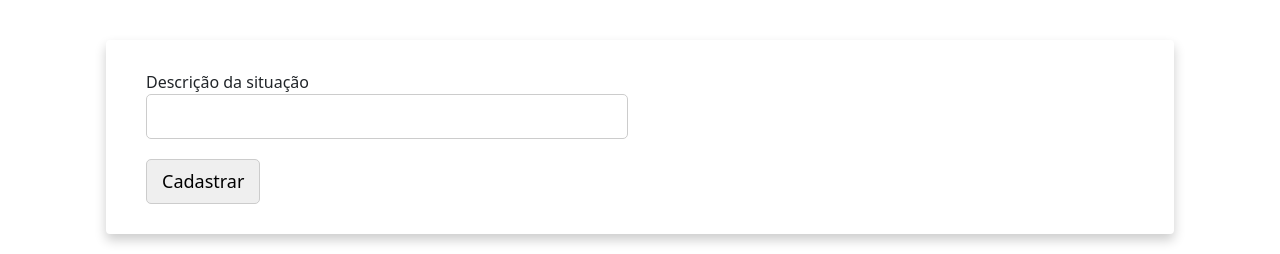
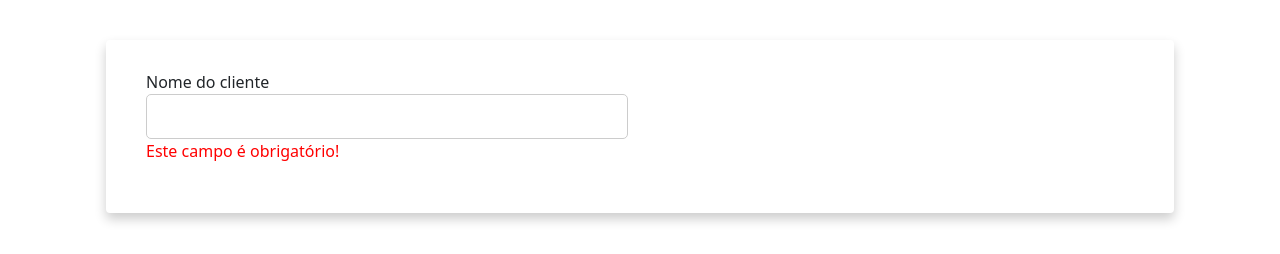
Before and after one commit to Thiago-Marinho/ApostaSquadFront, an Angular app: page /cliente in a window 1280 px wide. Both pictures are taken after a click on the button "Incluir novo cliente". Shown: the part 157-411 px from the top of the page. Built offline with nearby package versions, Linux system fonts and the light colour scheme; no server answers.

Commit message:
elaboração de mensagens de validação básicas para o frontend

```diff
--- a/src/app/components/aposta/aposta.component.html
+++ b/src/app/components/aposta/aposta.component.html
@@ -12,7 +12,10 @@
                 <div class="row justify-content-between text-left">
                     <div class="form-group col-sm-12 flex-column d-flex">
                         <label for="descricao">Descrição da aposta</label>
-                        <input type="text" name="descricao" id="descricao" [(ngModel)]="aposta.descricao" required>
+                        <input formControlName="descricao" type="text" name="descricao" id="descricao" [(ngModel)]="aposta.descricao" required>
+                        <span class="error" *ngIf="form.controls.descricao.errors">
+                            Este campo é obrigatório!
+                        </span>
                     </div>
                 </div>
                 <div class="row justify-content-between text-left">
@@ -21,15 +24,18 @@
                         <input formControlName="valor" [(ngModel)]="aposta.valor" type="number" name="valor" id="valor"  min="10" max="100" required>
                         <span class="error" *ngIf="form.controls.valor.errors">
                             Valor inválido!
-                         </span>
+                        </span>
                     </div>
                 </div>
                 <div class="row justify-content-between text-left">
                     <div class="form-group col-sm-6 flex-column d-flex">
                         <label for="idCliente">Cliente</label>
-                        <select id="idCliente" name="idCliente" [(ngModel)]="aposta.idCliente">
+                        <select formControlName="cliente" id="idCliente" name="idCliente" [(ngModel)]="aposta.idCliente">
                             <option *ngFor="let cliente of clientes" value="{{cliente.id}}">{{cliente.nome}}</option>
                         </select>
+                        <span class="error" *ngIf="form.controls.cliente.errors">
+                            Este campo é obrigatório!
+                        </span>
                     </div>
 
 
@@ -38,28 +44,36 @@
                         <select id="situacao_aposta" name="situacao_aposta" [(ngModel)]="aposta.idSituacao">
                             <option *ngFor="let situacao of situacoes" value="{{situacao.id}}">{{situacao.descricao}}</option>
                         </select>
+
                     </div>
 
                 </div>
                 <div class="row justify-content-between text-left">
                     <div class="form-group col-sm-6 flex-column d-flex">
-                        <label for="partida">Partida</label>
-                        <select (ngModelChange)="validar()" id="partida" name="partida" [(ngModel)]="partida.id">
+                        <label  for="partida">Partida</label>
+                        <select formControlName="partida" (ngModelChange)="validar()" id="partida" name="partida" [(ngModel)]="partida.id">
                             <option att-validate *ngFor="let partida of partidas" value="{{partida.id}}">{{partida.descricao}}</option>
                         </select>
+                        <span class="error" *ngIf="form.controls.partida.errors">
+                            Este campo é obrigatório!
+                        </span>
                     </div>
 
                     <div *ngIf="boolshowTimes" class="form-group col-sm-6 flex-column d-flex">
                         <label for="time">Quem vai ganhar?</label>
-                        <select [(ngModel)]="quemganha" id="time" name="time">
+                        <select formControlName="time" [(ngModel)]="quemganha" id="time" name="time">
                             <option id="opt" att-validate *ngFor="let time of timesFiltrados; let i = index;" value="{{indicesTimePartida[i]}}" onchange="validar()">{{time.nome}}</option>
                             <option value="false">Empate</option>
                         </select>
+                        <span class="error" *ngIf="form.controls.time.errors">
+                            Este campo é obrigatório!
+                        </span>
                     </div>
-                    <button type="button" (click)="validar()">Load</button>
+
                 </div>
+                <button style="width: fit-content;" class="my-submit-button" (click)="validar()">Carregar times</button>
 
-                <input [disabled]="!form.valid" id="sbmit" class="my-submit-button" type="submit" value="Cadastrar">
+                <input *ngIf="form.valid" [disabled]="!form.valid" id="sbmit" class="my-submit-button" type="submit" value="Cadastrar">
             </form>
         </div>
     </div>
--- a/src/app/components/aposta/aposta.component.ts
+++ b/src/app/components/aposta/aposta.component.ts
@@ -66,11 +66,23 @@ export class ApostaComponent implements OnInit {
     private formBuilder: FormBuilder
   ) {
     this.form = this.formBuilder.group({
-      valor: ['', [
+      valor: ['2', [
         Validators.min(10),
         Validators.max(100)
       ]
-      ]
+      ],
+      descricao: ['', [
+        Validators.required
+      ]],
+      cliente: ['', [
+
+      ]],
+      partida: ['', [
+
+      ]],
+      time: ['', [
+
+      ]]
     })
   }
 
@@ -95,8 +107,11 @@ export class ApostaComponent implements OnInit {
   }
   onSubmit(){
     if(!this.form.valid) {
-      console.log('invalid data!')
+      alert('invalid data!')
+      document.getElementById('sbmit')?.classList.add('disabled-button')
       return
+    } else {
+      document.getElementById('sbmit')?.classList.remove('disabled-button')
     }
 
     this.aposta.idCliente = Number(this.aposta.idCliente)
--- a/src/app/components/cliente/cliente.component.html
+++ b/src/app/components/cliente/cliente.component.html
@@ -8,14 +8,17 @@
 
     <div *ngIf="boolPostForm">
         <div class="card">
-            <form (ngSubmit)="onSubmit()" class="form-card">
+            <form [formGroup]="form" (ngSubmit)="onSubmit()" class="form-card">
                 <div class="row justify-content-between text-left">
                     <div class="form-group col-sm-6 flex-column d-flex">
-                        <label for="descricao">Descrição da situação</label>
-                        <input type="text" name="nome" id="nome" [(ngModel)]="cliente.nome" required>
+                        <label for="nome">Nome do cliente</label>
+                        <input formControlName="nome" type="text" name="nome" id="nome" [(ngModel)]="cliente.nome" required>
+                        <span class="error" *ngIf="form.controls.nome.errors">
+                            Este campo é obrigatório!
+                        </span>
                     </div>
                 </div>
-                <input class="my-submit-button" type="submit" value="Cadastrar">
+                <input *ngIf="form.valid" [disabled]="!form.valid" class="my-submit-button" type="submit" value="Cadastrar">
             </form>
         </div>
     </div>
--- a/src/app/components/cliente/cliente.component.ts
+++ b/src/app/components/cliente/cliente.component.ts
@@ -1,4 +1,5 @@
 import { Component, OnInit } from '@angular/core';
+import { FormBuilder, FormGroup, Validators } from '@angular/forms';
 import { Cliente } from 'src/app/entities/cliente';
 import { ClienteService } from 'src/app/services/cliente.service';
 
@@ -14,7 +15,15 @@ export class ClienteComponent implements OnInit {
   cliente: Cliente = {nome:""}
   clientes: Cliente[] = []
 
-  constructor(private clienteService: ClienteService) { }
+  form: FormGroup
+
+  constructor(private clienteService: ClienteService, private formBuilder: FormBuilder) {
+    this.form = this.formBuilder.group({
+      nome: ['', [
+        Validators.required
+      ]]
+    })
+  }
 
   ngOnInit(): void {
     this.listar()
@@ -28,6 +37,11 @@ export class ClienteComponent implements OnInit {
     this.boolPostForm = false
   }
   onSubmit(){
+    if(!this.form.valid) {
+      alert('invalid data!')
+      document.getElementById('sbmit')?.classList.add('disabled-button')
+      return
+    }
     this.clienteService.incluir(this.cliente).subscribe(resp=>{this.hidePostForm(); this.listar()})
   }
 
--- a/src/app/components/estadio/estadio.component.html
+++ b/src/app/components/estadio/estadio.component.html
@@ -8,14 +8,17 @@
 
     <div *ngIf="boolPostForm">
         <div class="card">
-            <form (ngSubmit)="onSubmit()" class="form-card">
+            <form [formGroup]="form" (ngSubmit)="onSubmit()" class="form-card">
                 <div class="row justify-content-between text-left">
                     <div class="form-group col-sm-12 flex-column d-flex">
                         <label for="descricao">Descricao do estádio</label>
-                        <input type="text" name="descricao" id="descricao" [(ngModel)]="estadio.descricao" required>
+                        <input formControlName="descricao" type="text" name="descricao" id="descricao" [(ngModel)]="estadio.descricao" required>
+                        <span class="error" *ngIf="form.controls.descricao.errors">
+                            Este campo é obrigatório!
+                        </span>
                     </div>
                 </div>
-                <input class="my-submit-button" type="submit" value="Cadastrar">
+                <input *ngIf="form.valid" class="my-submit-button" type="submit" value="Cadastrar">
             </form>
         </div>
     </div>
--- a/src/app/components/estadio/estadio.component.ts
+++ b/src/app/components/estadio/estadio.component.ts
@@ -1,4 +1,5 @@
 import { Component, OnInit } from '@angular/core';
+import { FormBuilder, FormGroup, Validators } from '@angular/forms';
 import { Estadio } from 'src/app/entities/estadio';
 import { EstadioService } from 'src/app/services/estadio.service';
 
@@ -16,7 +17,15 @@ export class EstadioComponent implements OnInit {
   }
   estadios: Estadio[] = []
 
-  constructor(private estadioService: EstadioService) { }
+  form: FormGroup
+
+  constructor(private estadioService: EstadioService, private formBuilder: FormBuilder) {
+    this.form = this.formBuilder.group({
+      descricao: ['', [
+        Validators.required
+      ]]
+    })
+  }
 
   ngOnInit(): void {
     this.listar()
--- a/src/app/components/partida/partida.component.html
+++ b/src/app/components/partida/partida.component.html
@@ -8,11 +8,14 @@
 
     <div *ngIf="boolPostForm">
         <div class="card">
-            <form (ngSubmit)="onSubmit()" class="form-card">
+            <form [formGroup]="form" (ngSubmit)="onSubmit()" class="form-card">
                 <div class="row justify-content-between text-left">
                     <div class="form-group col-sm-12 flex-column d-flex">
                         <label for="descricao">Descrição da partida</label>
-                        <textarea name="descricao" id="descricao" [(ngModel)]="partida.descricao" maxlength="255" required></textarea>
+                        <textarea formControlName="descricao" name="descricao" id="descricao" [(ngModel)]="partida.descricao" maxlength="255" required></textarea>
+                        <span class="error" *ngIf="form.controls.descricao.errors">
+                            Este campo é obrigatório!
+                        </span>
                     </div>
                 </div>
                 <div class="row justify-content-between text-left">
@@ -27,9 +30,7 @@
                         </select>
                     </div>
                 </div>
-
-
-                <input class="my-submit-button" type="submit" value="Cadastrar">
+                <input *ngIf="form.valid" class="my-submit-button" type="submit" value="Cadastrar">
             </form>
         </div>
     </div>
--- a/src/app/components/partida/partida.component.ts
+++ b/src/app/components/partida/partida.component.ts
@@ -1,4 +1,5 @@
 import { Component, OnInit } from '@angular/core';
+import { FormBuilder, FormGroup, Validators } from '@angular/forms';
 import { Estadio } from 'src/app/entities/estadio';
 import { Partida } from 'src/app/entities/partida';
 import { EstadioService } from 'src/app/services/estadio.service';
@@ -16,7 +17,15 @@ export class PartidaComponent implements OnInit {
   partidas: Partida[] = []
   situacoes: Estadio[]=[]
 
-  constructor(private partidaService: PartidaService, private estadioService: EstadioService) { }
+  form: FormGroup
+
+  constructor(private partidaService: PartidaService, private estadioService: EstadioService, private formBuilder: FormBuilder) {
+    this.form = this.formBuilder.group({
+      descricao: ['', [
+        Validators.required
+      ]]
+    })
+  }
 
   ngOnInit(): void {
     this.listar()
--- a/src/app/components/time/time.component.html
+++ b/src/app/components/time/time.component.html
@@ -8,14 +8,17 @@
 
     <div *ngIf="boolPostForm">
         <div class="card">
-            <form (ngSubmit)="onSubmit()" class="form-card">
+            <form [formGroup]="form" (ngSubmit)="onSubmit()" class="form-card">
                 <div class="row justify-content-between text-left">
                     <div class="form-group col-sm-6 flex-column d-flex">
                         <label for="nome">Nome do time</label>
-                        <input type="text" name="nome" id="nome" [(ngModel)]="time.nome" required>
+                        <input formControlName="nome" type="text" name="nome" id="nome" [(ngModel)]="time.nome" required>
+                        <span class="error" *ngIf="form.controls.nome.errors">
+                            Este campo é obrigatório!
+                        </span>
                     </div>
                 </div>
-                <input class="my-submit-button" type="submit" value="Cadastrar">
+                <input *ngIf="form.valid" class="my-submit-button" type="submit" value="Cadastrar">
             </form>
         </div>
     </div>
--- a/src/app/components/time/time.component.ts
+++ b/src/app/components/time/time.component.ts
@@ -1,4 +1,5 @@
 import { Component, OnInit } from '@angular/core';
+import { FormBuilder, FormGroup, Validators } from '@angular/forms';
 import { Time } from 'src/app/entities/time';
 import { TimeService } from 'src/app/services/time.service';
 
@@ -13,7 +14,15 @@ export class TimeComponent implements OnInit {
   time: Time = {nome:""}
   times: Time[] = []
 
-  constructor(private timeService: TimeService) { }
+  form: FormGroup
+
+  constructor(private timeService: TimeService, private formBuilder: FormBuilder) {
+    this.form = this.formBuilder.group({
+      nome: ['', [
+        Validators.required
+      ]]
+    })
+  }
 
   ngOnInit(): void {
     this.listar()
--- a/src/styles.css
+++ b/src/styles.css
@@ -74,3 +74,7 @@ button:focus {
     color: white;
     background-color: rgb(55, 134, 55);
 }
+
+.error {
+    color: red;
+}
```
Also changed, not shown: src/app/components/aposta/aposta.component.css (+10 -0 lines).
